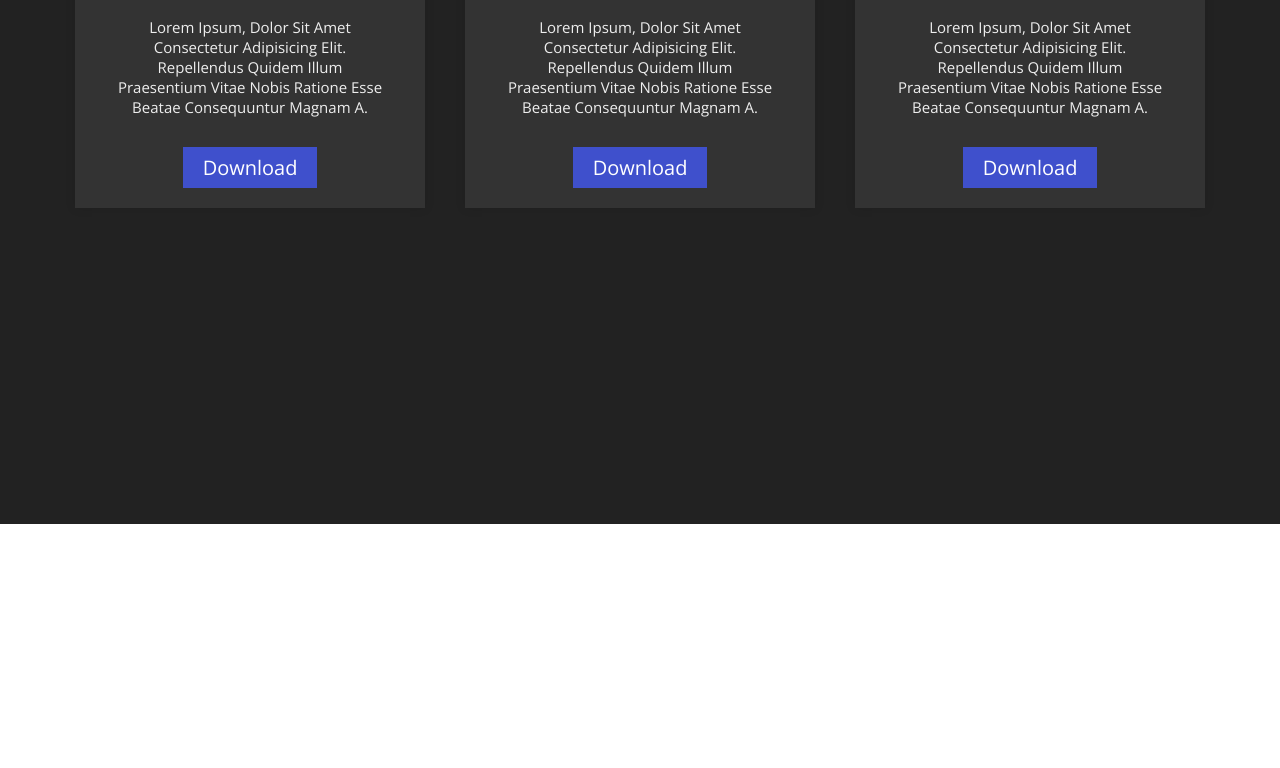
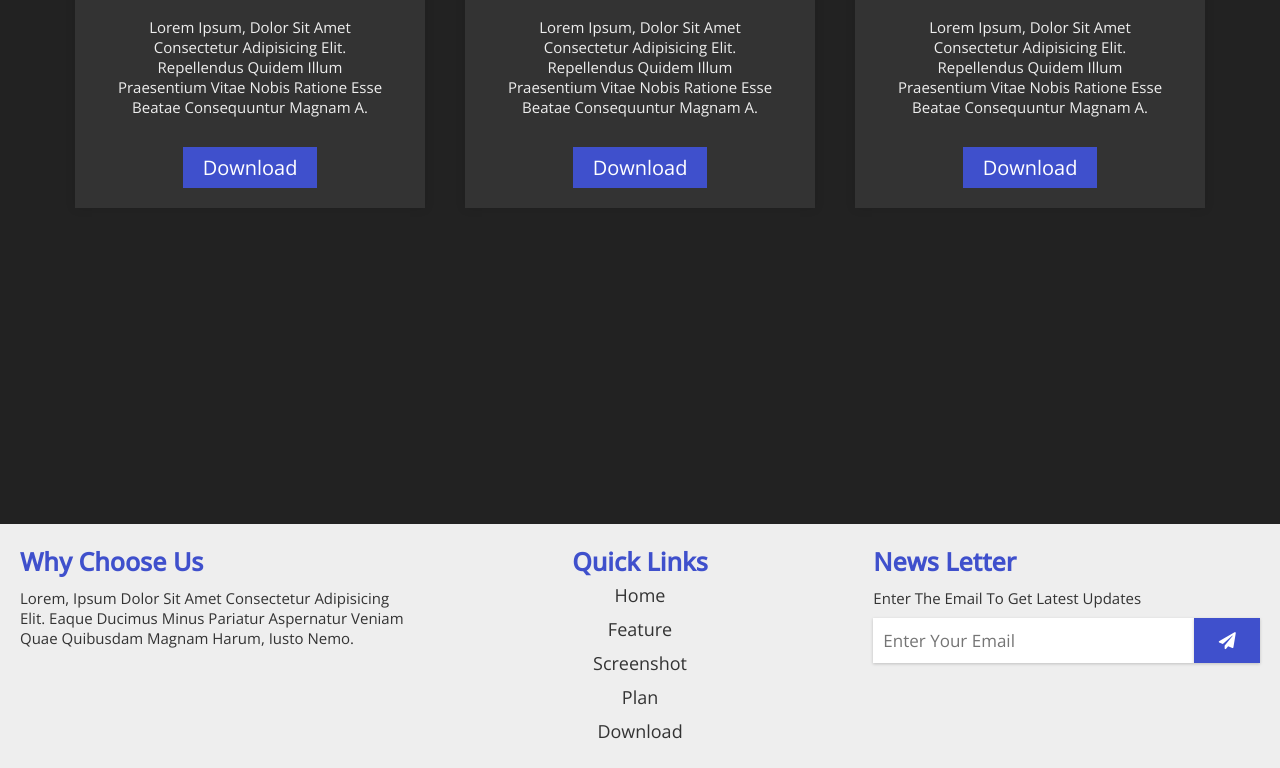
Before and after one commit to yaswantkumar33/applandingsite, a plain HTML site: page index.html in a window 1280 px wide. Shown: the part 4232-5000 px from the top of the page. Before the commit the page ends 4756 px from the top, so only its background shows below. Drawn offline with nearby package versions, Linux system fonts and the light colour scheme.

Commit message:
fifth commit

```diff
--- a/css/style.css
+++ b/css/style.css
@@ -390,11 +390,80 @@ header #menu{
 
 
 
+.footer{
+    background:#eee;
+}
+
+.footer .box-container{
+    display: flex;
+    justify-content: center;
+    flex-wrap: wrap;
+}
+
+.footer .box-container .box{
+    margin:2rem;
+    flex:1 1 30rem;
+}
+
+.footer .box-container .box h3{
+    color:var(--blue);
+    font-size: 2.5rem;
+}
+
+.footer .box-container .box p{
+    color:#333;
+    font-size: 1.5rem;
+    padding:1rem 0;
+}
+
+.footer .box-container .box:nth-child(2){
+    text-align: center;
+}
+
+.footer .box-container .box a{
+    color:#333;
+    font-size: 1.8rem;
+    padding:.5rem 0;
+    display: block;
+}
+
+.footer .box-container .box a:hover{
+    text-decoration: underline;
+}
+
+.footer .box-container .box form{
+    display: flex;
+    width: 100%;
+
+}
+.footer .box-container .box form input{
+    height: 4.5rem;
+    width: 100%;
+    background: #fff;
+    padding: 0 1rem;
+    font-size: 1.7rem;
+    color: #333;
+    border: none;
+    box-shadow: 0 .1rem .3rem rgb(0, 0, 0, .2);
 
 
+}
 
 
+.footer .box-container .box form button{
+    height: 4.5rem;
+    width: 8rem;
+    line-height: 4rem;
+    text-align: center;
+    background:var(--blue);
+    font-size: 1.7rem;
+    color: #fff;
+    border: none;
+    box-shadow: 0 .1rem .3rem rgb(0, 0, 0, .2);
+    cursor: pointer;
 
+
+}
 
 
 
--- a/index.html
+++ b/index.html
@@ -339,15 +339,42 @@
 
 
 
-
-
-
-
     <!-- download section ends here -->
 
 
 
+    <!-- footter section starts here -->
+    <section class="footer">
+        <div class="box-container">
+            <div class="box">
+                <h3>why choose us </h3>
+                <p>Lorem, ipsum dolor sit amet consectetur adipisicing elit. Eaque ducimus minus pariatur aspernatur
+                    veniam quae quibusdam magnam harum, iusto nemo.</p>
+            </div>
 
+            <div class="box">
+                <h3>quick links</h3>
+                <a href="#">home</a>
+                <a href="#">feature</a>
+                <a href="#">screenshot</a>
+                <a href="#">plan</a>
+                <a href="#">download</a>
+            </div>
+
+            <div class="box">
+                <h3>news letter</h3>
+                <p>enter the email to get latest updates </p>
+                <form action="">
+                    <input type="email" placeholder="enter your email ">
+                    <button class="fas fa-paper-plane"></button>
+                </form>
+
+            </div>
+        </div>
+
+
+    </section>
+    <!-- footer section ends here -->
 
 
 
```
